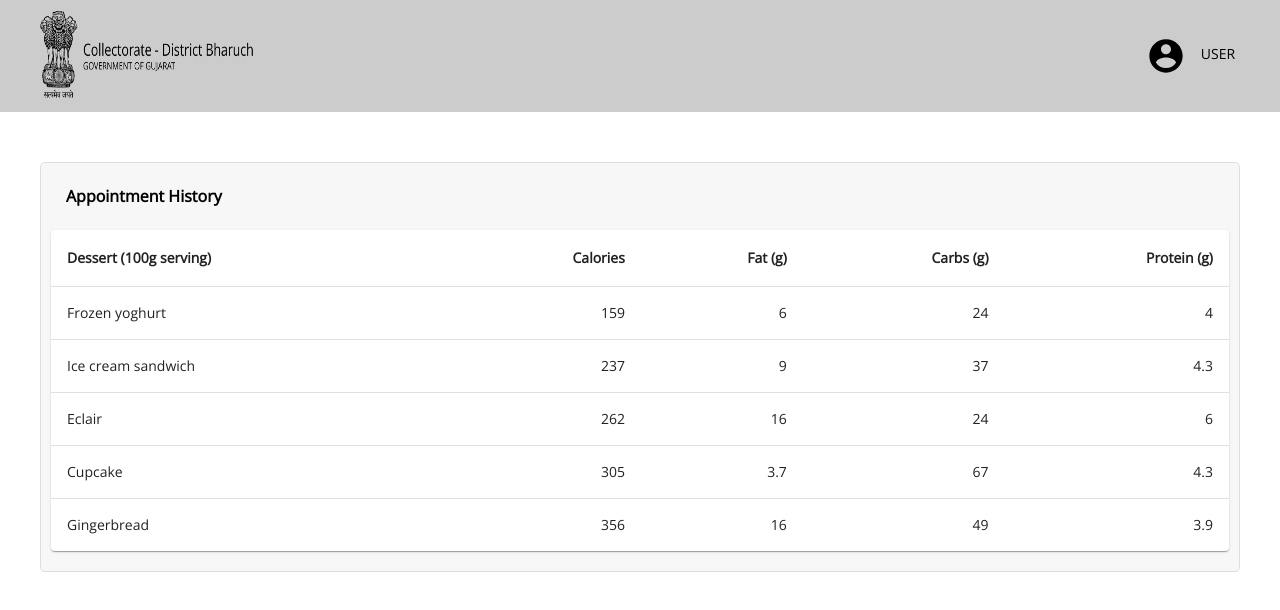
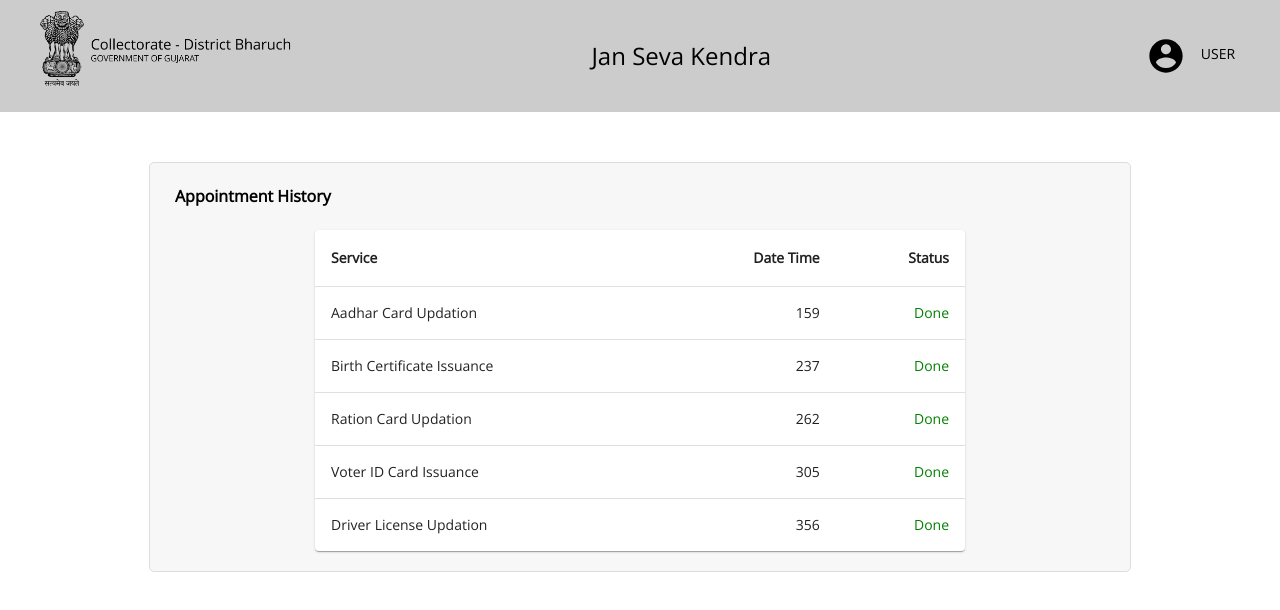
Before and after one commit to himansu9805/SSIP-Hackathon-2022, a React (Create React App) app: page /history in a window 1280 px wide. Shown: the top 610 px of the page. Built offline with nearby package versions, Linux system fonts and the light colour scheme.

Commit message:
Book appointment, precontext

```diff
--- a/src/components/AboutAppointment.jsx
+++ b/src/components/AboutAppointment.jsx
@@ -1,13 +1,19 @@
 import { Box, Typography } from '@mui/material'
 import React from 'react'
 
-function AboutAppointment({service, slot}) {
+function AboutAppointment({service}) {
   return (
-    <div style={{marginLeft: '15px'}}>
-      <Box>
-        <b>Service</b> : &nbsp;{service}
-        <Typography sx={{marginTop: "10px"}} fontStyle="italic">Description about this service like the required attached documents.</Typography>
-      </Box>
+    <div style={{ marginTop: "30px" }} className='genericContainer'>
+      <Typography sx={{ marginLeft: "15px", padding: 0 }}>
+        <h4>About this service</h4>
+      </Typography>
+      <div style={{marginLeft: '15px'}}>
+        <Box ml={2}>
+          <p><span style={{fontWeight:"bold"}}>Service</span> : &nbsp;{service.name}</p>
+          <p><span style={{fontWeight:"bold"}}>Required documents</span> : &nbsp;{service.requirements}</p>
+          <Typography sx={{marginTop: "10px"}} fontStyle="italic">{service.description}</Typography>
+        </Box>
+      </div>
     </div>
   )
 }
--- a/src/components/Header.jsx
+++ b/src/components/Header.jsx
@@ -1,4 +1,4 @@
-import { Button, Menu, MenuItem } from '@mui/material';
+import { Button, Menu, MenuItem, Typography } from '@mui/material';
 import React from 'react'
 import { Link } from 'react-router-dom';
 import './header.css';
@@ -14,6 +14,11 @@ function Header() {
   return (
     <div className='headerContainer'>
       <div className="logoImage"></div>
+      <div className='title'>
+        <Typography variant="h5">
+          Jan Seva Kendra
+        </Typography>
+      </div>
       <div className="userContainer">
         <svg xmlns="http://www.w3.org/2000/svg" height="40" viewBox="0 0 24 24" width="40"><path d="M0 0h24v24H0z" fill="none" /><path d="M12 2C6.48 2 2 6.48 2 12s4.48 10 10 10 10-4.48 10-10S17.52 2 12 2zm0 3c1.66 0 3 1.34 3 3s-1.34 3-3 3-3-1.34-3-3 1.34-3 3-3zm0 14.2c-2.5 0-4.71-1.28-6-3.22.03-1.99 4-3.08 6-3.08 1.99 0 5.97 1.09 6 3.08-1.29 1.94-3.5 3.22-6 3.22z" /></svg>
 
--- a/src/components/Slots.jsx
+++ b/src/components/Slots.jsx
@@ -42,7 +42,7 @@ function Slot({i, slot, announceSlot, selected, selectHandler}) {
   } else {
     typeClass = "";
   }
-  console.log("[localSelected]", localSelected)
+  // console.log("[localSelected]", localSelected)
   return (
     <div className={"slot " + typeClass + (slot.isAvailable&&localSelected ? " slot-green" : "")}
     onClick={() => {
@@ -54,7 +54,7 @@ function Slot({i, slot, announceSlot, selected, selectHandler}) {
           selectHandler(true)
           setLocalSelected(true)
         } */
-        selectHandler(false)
+        // selectHandler(false)
         setLocalSelected(!selected)
         // setLocalSelected(!localSelected)
         // console.log("[localSelected] click", !localSelected)
--- a/src/components/header.css
+++ b/src/components/header.css
@@ -1,7 +1,7 @@
 .logoImage {
-  background-size: 20% 97%;
+  background-size: 260px;
   background-image: url(./../assets/images/header_image.png);
-  width: 100%;
+  width: 300px;
   height: 80%;
   background-repeat: no-repeat;
   margin-left: 10px;
@@ -16,4 +16,11 @@
 .userContainer {
   display: flex;
   flex-direction: row;
+  justify-content: end;
+  flex:1;
 }
+
+.title {
+  text-align: center;
+  flex:3;
+}
--- a/src/pages/History.jsx
+++ b/src/pages/History.jsx
@@ -17,35 +17,33 @@ import Header from '../components/Header'
 
 function History() {
 
-  function createData(name, calories, fat, carbs, protein) {
-    return { name, calories, fat, carbs, protein };
+  function createData(name, calories) {
+    return { name, calories };
   }
 
   const rows = [
-    createData('Frozen yoghurt', 159, 6.0, 24, 4.0),
-    createData('Ice cream sandwich', 237, 9.0, 37, 4.3),
-    createData('Eclair', 262, 16.0, 24, 6.0),
-    createData('Cupcake', 305, 3.7, 67, 4.3),
-    createData('Gingerbread', 356, 16.0, 49, 3.9),
+    createData('Aadhar Card Updation', 159),
+    createData('Birth Certificate Issuance', 237),
+    createData('Ration Card Updation', 262),
+    createData('Voter ID Card Issuance', 305),
+    createData('Driver License Updation', 356),
   ];
   return (
     <Box>
       <Header />
-      <Box p={5}>
-        <div style={{ marginTop: "10px" }} className='genericContainer confirmContainer'>
+      <Box p={5} style={{display:"flex", justifyContent:"center"}}>
+        <div style={{ marginTop: "10px", width: "80%", display:"flex", flexDirection:"column", justifyContent:"center"}} className='genericContainer confirmContainer'>
           <Typography sx={{ marginLeft: "15px", padding: 0 }}>
             <h4>Appointment History</h4>
           </Typography>
-          <div style={{marginTop:"0px"}}>
-            <TableContainer component={Paper}>
-              <Table sx={{ minWidth: 650 }} aria-label="simple table">
+          <div style={{ display: "flex", justifyContent:"center", alignItems:"center", marginTop:"0px"}}>
+            <TableContainer sx={{maxWidth: 650}} component={Paper}>
+              <Table sx={{ maxWidth: 650 }} aria-label="simple table">
                 <TableHead>
                   <TableRow>
-                    <TableCell sx={{fontWeight:"bold"}}>Dessert (100g serving)</TableCell>
-                    <TableCell sx={{fontWeight:"bold"}} align="right">Calories</TableCell>
-                    <TableCell sx={{fontWeight:"bold"}} align="right">Fat&nbsp;(g)</TableCell>
-                    <TableCell sx={{fontWeight:"bold"}} align="right">Carbs&nbsp;(g)</TableCell>
-                    <TableCell sx={{fontWeight:"bold"}} align="right">Protein&nbsp;(g)</TableCell>
+                    <TableCell sx={{fontWeight:"bold"}}>Service</TableCell>
+                    <TableCell sx={{fontWeight:"bold"}} align="right">Date Time</TableCell>
+                    <TableCell sx={{fontWeight:"bold"}} align="right">Status</TableCell>
                   </TableRow>
                 </TableHead>
                 <TableBody>
@@ -58,9 +56,7 @@ function History() {
                         {row.name}
                       </TableCell>
                       <TableCell align="right">{row.calories}</TableCell>
-                      <TableCell align="right">{row.fat}</TableCell>
-                      <TableCell align="right">{row.carbs}</TableCell>
-                      <TableCell align="right">{row.protein}</TableCell>
+                      <TableCell align="right" style={{color:"green"}}>Done</TableCell>
                     </TableRow>
                   ))}
                 </TableBody>
--- a/src/pages/Portal.jsx
+++ b/src/pages/Portal.jsx
@@ -6,17 +6,35 @@ import Header from '../components/Header'
 import Slots from '../components/Slots';
 import moment from 'moment'
 import AboutAppointment from '../components/AboutAppointment';
+import { UserContext } from '../services/UserContext';
+import { collection, getDocs, doc, addDoc } from '@firebase/firestore'
+import { db } from "../firebase";
+import CircularProgress from '@mui/material/CircularProgress';
+import Snackbar from "@mui/material/Snackbar";
+import Alert from "@mui/material/Alert";
 function Portal() {
-  const [service, setService] = React.useState('');
+  const context = React.useContext(UserContext);
+  const [service, setService] = React.useState(1);
   const [date, setDate] = React.useState(moment(new Date()));
+  const [loading, setLoading] = React.useState(false)
+  const [openSnackbar, setOpenSnackbar] = React.useState(false);
+  const [snackbarText, setSnackbarText] = React.useState([]);
+  const [servicesList, setServicesList]  = React.useState([])
+  const showSnackbar = (msg) => {
+    setSnackbarText(msg);
+    setOpenSnackbar(true);
+  };
+  const handleSnackbarClose = () => {
+    setOpenSnackbar(false);
+  };
   const validSlots = [
     {time:'09 : 00 AM', isAvailable: true},
     {time:'10 : 00 AM', isAvailable: true},
     {time:'11 : 00 AM', isAvailable: true},
     {time:'12 : 00 PM', isAvailable: true},
     {time:'01 : 00 PM', isAvailable: true},
-    {time:'02 : 00 PM', isAvailable: false},
-    {time:'03 : 00 PM', isAvailable: false},
+    {time:'02 : 00 PM', isAvailable: true},
+    {time:'03 : 00 PM', isAvailable: true},
     {time:'04 : 00 PM', isAvailable: true},
     {time:'05 : 00 PM', isAvailable: true},
     {time:'06 : 00 PM', isAvailable: true}
@@ -25,16 +43,41 @@ function Portal() {
   const handleChange = (event) => {
     setService(event.target.value);
   };
-  const bookAppointment = () => {
+  const bookAppointment = async() => {
     const dateObj = moment(date)
-    const data = {
-      user: "",
-      service : service,
-      date: ""+dateObj.date()+"/"+(dateObj.month()+1)+"/"+dateObj.year(),
-      slot: "slotId"
+    setLoading(true)
+    try {
+      /* await addDoc(collection(db, "Appointments"), {
+        date: "" + dateObj.date() + "/" + (dateObj.month() + 1) + "/" + dateObj.year(),
+        user_id: doc(db, "Users", "G3vDWjKgw8P4YlQBLNvOkdSB3H42"),
+        slot_id: doc(db, "Slots", "Slot_01"),
+        service_id: doc(db, "Services", "SID_00"),
+      }) */
+      showSnackbar(["success","Your appointment has been booked successfully!"])
+      console.log("[BookAppointment] success")
+    } catch (err) {
+      showSnackbar(["error","Something went wrong while booking your appointment."])
+      console.log("[BookAppointment] error", err)
     }
-    console.log(data)
+    setLoading(false)
   }
+
+  React.useEffect(()=>{
+
+    async function getServices(){
+      const docsSnap = await getDocs(collection(db, "Services"));
+      const arr = []
+      docsSnap.forEach(doc => {
+        arr.push({id:doc.id, ...doc.data()})
+        console.log(doc.data());
+      })
+      setServicesList(arr)
+    }
+
+    setServicesList([])
+    // getServices()
+  }, [])
+console.log(servicesList)
   return (
     <Box>
       <Header />
@@ -51,18 +94,12 @@ function Portal() {
                   onChange={handleChange}
                   native
                   variant="outlined">
-                  <option aria-label="None" value="" />
-                  <optgroup label="Card Issuance">
-                    <option value={1}>Aadhar Card</option>
-                    <option value={2}>Ration Card</option>
-                  </optgroup>
-                  <optgroup label="Certificates">
-                    <option value={3}>Category Certificate</option>
-                    <option value={4}>Option 2</option>
-                  </optgroup>
-                  <optgroup label="Updation">
-                    <option value={5}>Option 1</option>
-                    <option value={6}>Option 2</option>
+                  <optgroup label="Issuance">
+                    {
+                      servicesList.map((service, i)=>(
+                        <option value={i}>{service.name}</option>
+                      ))
+                    }
                   </optgroup>
                 </Select>
               </FormControl>
@@ -79,12 +116,7 @@ function Portal() {
             <Slots validSlots={validSlots} announceSlot={(i)=>{
               setSlot(i)
             }} />
-            <div style={{marginTop:"30px"}} className='genericContainer'>
-              <Typography sx={{ marginLeft: "15px", padding: 0 }}>
-                <h4>About this service</h4>
-              </Typography>
-              <AboutAppointment service={service} slot={validSlots[slot]} />
-            </div>
+            { servicesList.length>1&&<AboutAppointment service={servicesList[service]} />}
           </Grid>
           <Grid item xs={12} md={3}>
             <div style={{marginTop:"30px"}} className='genericContainer confirmContainer'>
@@ -117,12 +149,39 @@ function Portal() {
                   </span>
                 </div>
                 <br/>
-                <Button variant="contained" onClick={bookAppointment}>Book Appointment</Button>
+                <Button
+                  variant="contained"
+                  onClick={bookAppointment}
+                  disabled={loading}
+                  style={{transition:"all 0.5s ease-in-out"}}
+                >
+                  {!loading?
+                  <>Book Appointment</>
+                    : <>
+                      <span style={{opacity:0}}>PPPP</span>
+                      <CircularProgress size="1rem" color="secondary" />
+                      <span style={{opacity:0}}>PPPP</span>
+                      </>
+                  }
+                </Button>
               </div>
             </div>
           </Grid>
         </Grid>
       </Box>
+      <Snackbar
+        autoHideDuration={4000}
+        open={openSnackbar}
+        onClose={handleSnackbarClose}
+      >
+        <Alert
+          onClose={handleSnackbarClose}
+          severity={snackbarText[0]}
+          sx={{ width: "100%" }}
+        >
+          {snackbarText[1]}
+        </Alert>
+      </Snackbar>
     </Box>
   )
 }
--- /dev/null
+++ b/src/services/UserContext.jsx
@@ -0,0 +1,17 @@
+import { createContext, useContext as useReactContext } from 'react';
+export const UserContext = createContext({})
+
+export const useContext = () => {
+  const reactContext = useReactContext(UserContext);
+  if (typeof (reactContext.data) === 'undefined') {
+    console.log("[Context] undefined", reactContext)
+    return { name: undefined }
+  } else {
+    console.log("[Context] defined", reactContext)
+    return reactContext.data
+  }
+}
+export const useSetContext = (data) => {
+  const reactContext = useReactContext(UserContext);
+  return reactContext.data// = data
+}
```
Also changed, not shown: src/pages/Login.jsx (+22 -0 lines).
